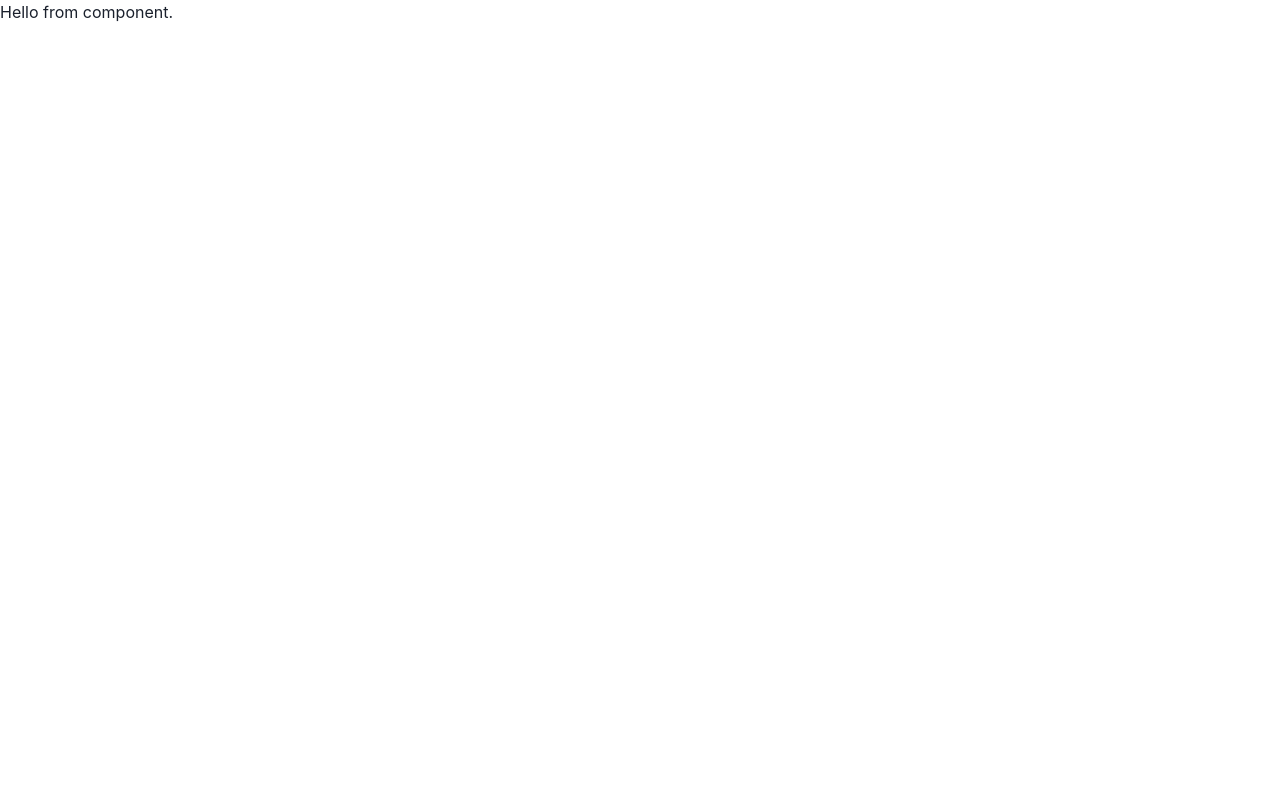
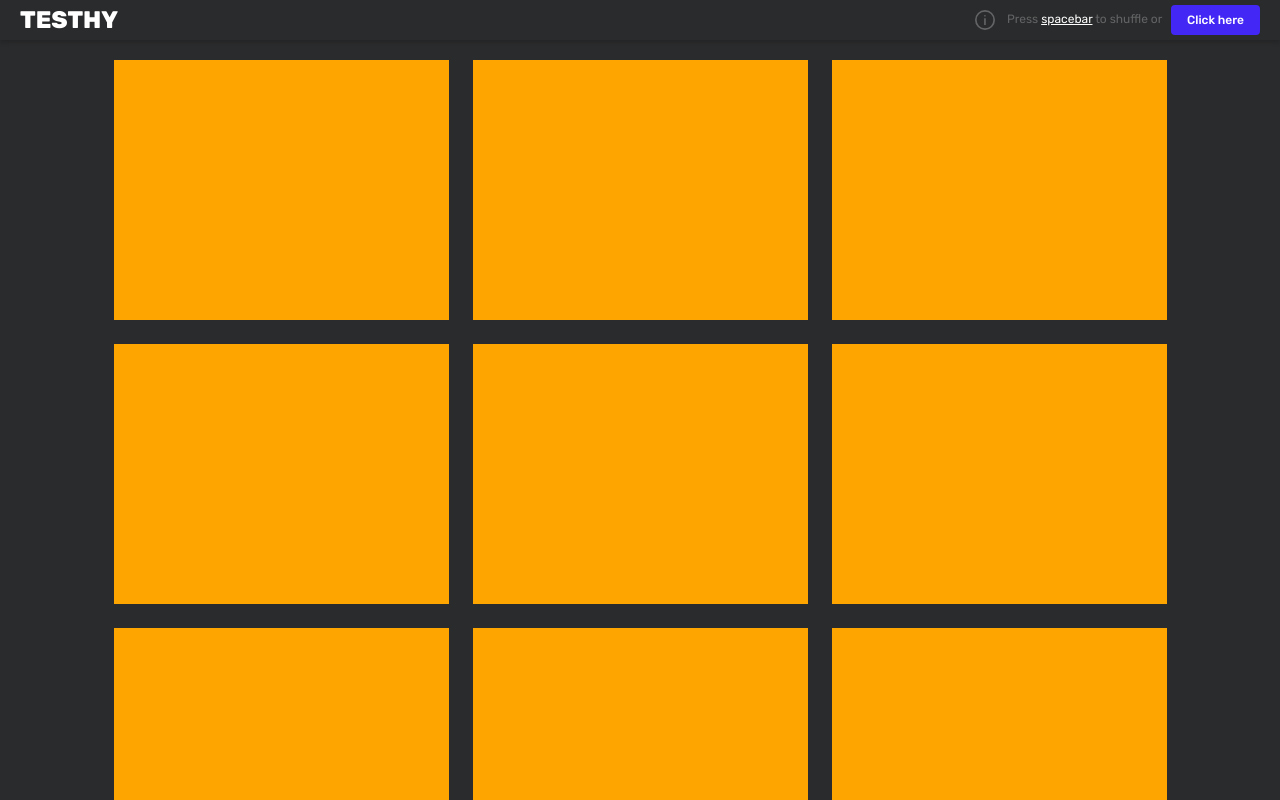
Before and after one commit to eimdum/testhy-entry-task, a React (Create React App) app: page / in a window 1280 px wide. Shown: the top 800 px of the page. Built offline with nearby package versions, Linux system fonts and the light colour scheme.

Commit message:
Feat/layout and components (#2)
* Navigation component without logic.

* WIP with gif item and list component.

* Added border, GiftLock component.

```diff
--- a/package.json
+++ b/package.json
@@ -11,6 +11,7 @@
     "lint:fix": "prettier --write \"src/**/*.{js,jsx,json,ts,tsx}\""
   },
   "dependencies": {
+    "@chakra-ui/icons": "^1.1.1",
     "@chakra-ui/react": "^1.7.4",
     "@emotion/react": "^11",
     "@emotion/styled": "^11",
--- a/public/index.html
+++ b/public/index.html
@@ -5,11 +5,11 @@
         <link rel="icon" href="%PUBLIC_URL%/favicon.ico" />
         <meta name="viewport" content="width=device-width, initial-scale=1" />
         <meta name="theme-color" content="#000000" />
-    <meta
-      name="description"
-      content="Web site created using create-react-app"
-    />
+        <meta name="description" content="Web site created using create-react-app" />
         <link rel="apple-touch-icon" href="%PUBLIC_URL%/logo192.png" />
+        <link rel="preconnect" href="https://fonts.googleapis.com" />
+        <link rel="preconnect" href="https://fonts.gstatic.com" crossorigin />
+        <link href="https://fonts.googleapis.com/css2?family=Rubik:wght@400;500;800&display=swap" rel="stylesheet" />
         <!--
       manifest.json provides metadata used when your web app is installed on a
       user's mobile device or desktop. See https://developers.google.com/web/fundamentals/web-app-manifest/
@@ -24,7 +24,7 @@
       work correctly both with client-side routing and a non-root public URL.
       Learn how to configure a non-root public URL by running `npm run build`.
     -->
-    <title>React App</title>
+        <title>Testhy</title>
     </head>
     <body>
         <noscript>You need to enable JavaScript to run this app.</noscript>
@@ -38,6 +38,5 @@
 
       To begin the development, run `npm start` or `yarn start`.
       To create a production bundle, use `npm run build` or `yarn build`.
-    -->
-  </body>
+    --></body>
 </html>
--- a/src/App.tsx
+++ b/src/App.tsx
@@ -1,7 +1,15 @@
-import { Hello } from "@components/hello";
+import { Flex } from "@chakra-ui/react";
+import { GifList } from "@components/GifList";
+
+import { Navigation } from "@components/Navigation";
 
 const App: React.FC = () => {
-    return <Hello />;
+    return (
+        <Flex flexDir="column" as="main" flex={1} background="custom.gray">
+            <Navigation />
+            <GifList />
+        </Flex>
+    );
 };
 
 export default App;
--- /dev/null
+++ b/src/components/GifIListItem.tsx
@@ -0,0 +1,34 @@
+import { useState } from "react";
+import { Flex, GridItem } from "@chakra-ui/react";
+
+import { GifLock } from "./GifLock";
+
+export const GifListItem: React.FC = () => {
+    const [isHovered, setIsHovered] = useState<boolean>(false);
+    const [isLocked, setIsLocked] = useState<boolean>(false);
+
+    return (
+        <GridItem
+            minW={0}
+            h="260px"
+            bg="orange"
+            _hover={{ cursor: "pointer", boxShadow: "inset 0 0 0 4px #4327f5" }}
+            position="relative"
+            onMouseEnter={() => setIsHovered(true)}
+            onMouseLeave={() => setIsHovered(false)}
+            onClick={() => setIsLocked(!isLocked)}
+        >
+            <Flex w="100%" h="100%" position="absolute" top="0" left="0" color="white" alignItems="flex-end">
+                <Flex
+                    w="100%"
+                    h={14}
+                    position="absolute"
+                    background="linear-gradient(rgba(0, 0, 0, 0), rgba(18, 18, 18, 0.6))"
+                    transition="opacity 250ms ease-in"
+                    opacity={isHovered ? 1 : 0}
+                />
+                <GifLock isHovered={isHovered} isLocked={isLocked} />
+            </Flex>
+        </GridItem>
+    );
+};
--- /dev/null
+++ b/src/components/GifList.tsx
@@ -0,0 +1,14 @@
+import { Grid } from "@chakra-ui/react";
+import { GifListItem } from "./GifIListItem";
+
+export const GifList: React.FC = () => {
+    const placeholderArray = new Array(15).fill(0);
+
+    return (
+        <Grid p={5} gap={6} templateColumns="repeat(auto-fit, minmax(auto, 335px))" justifyContent="center">
+            {placeholderArray.map((_, index) => {
+                return <GifListItem key={index} />;
+            })}
+        </Grid>
+    );
+};
--- /dev/null
+++ b/src/components/GifLock.tsx
@@ -0,0 +1,21 @@
+import { Flex } from "@chakra-ui/react";
+import { LockIcon, UnlockIcon } from "@chakra-ui/icons";
+
+interface GifLockProps {
+    isLocked: boolean;
+    isHovered: boolean;
+}
+
+export const GifLock: React.FC<GifLockProps> = ({ isHovered, isLocked }) => (
+    <Flex m={4} alignItems="center" fontWeight="medium" fontSize={12} h={5} zIndex={1}>
+        {isLocked ? (
+            <>
+                <LockIcon mr={2} /> {isHovered ? "Click to unlock" : null}
+            </>
+        ) : isHovered ? (
+            <>
+                <UnlockIcon mr={2} /> Click to lock
+            </>
+        ) : null}
+    </Flex>
+);
--- /dev/null
+++ b/src/components/Navigation.tsx
@@ -0,0 +1,32 @@
+import { Flex, Text } from "@chakra-ui/react";
+import { InfoOutlineIcon } from "@chakra-ui/icons";
+import { NavigationActionButton } from "./NavigationActionButton";
+
+export const Navigation: React.FC = () => {
+    return (
+        <Flex
+            alignItems="center"
+            px={5}
+            py={{ base: 2, sm: undefined }}
+            as="nav"
+            h={{ base: undefined, sm: 10 }}
+            color="white"
+            boxShadow="0px 2px 5px 0px rgba(0, 0, 0, 0.2)"
+            flexDir={{ base: "column", sm: "row" }}
+        >
+            <Flex fontSize={24} fontWeight="extrabold" textTransform="uppercase" flex={1}>
+                <Text as="h1">Testhy</Text>
+            </Flex>
+            <Flex alignItems="center" fontSize={{ base: 11, sm: 12 }}>
+                <InfoOutlineIcon w={5} h={5} mr={3} color="custom.lightGray" />
+                <Text color="custom.lightGray">
+                    Press{" "}
+                    <Text as="u" color="white">
+                        spacebar
+                    </Text>{" "}
+                    to shuffle or <NavigationActionButton />
+                </Text>
+            </Flex>
+        </Flex>
+    );
+};
--- /dev/null
+++ b/src/components/NavigationActionButton.tsx
@@ -0,0 +1,17 @@
+import { Button } from "@chakra-ui/react";
+
+export const NavigationActionButton: React.FC = () => (
+    <Button
+        h={7.5}
+        fontWeight="medium"
+        background="custom.purple"
+        _hover={{ background: "custom.darkenPurple" }}
+        _active={{ background: "custom.darkenPurple" }}
+        color="white"
+        ml={1.5}
+        fontSize={{ base: 11, sm: 12 }}
+        borderRadius="base"
+    >
+        Click here
+    </Button>
+);
--- a/src/components/hello.tsx
+++ /dev/null
@@ -1,3 +0,0 @@
-export const Hello: React.FC = () => {
-    return <div>Hello from component.</div>;
-};
--- a/src/theme.ts
+++ b/src/theme.ts
@@ -3,6 +3,8 @@ import { extendTheme, SystemStyleObject } from "@chakra-ui/react";
 const global: SystemStyleObject = {
     "html, body": {
         height: "100%",
+        fontFamily: "Rubik, sans-serif",
+        fontSize: "16px",
     },
     "#root": {
         display: "flex",
@@ -12,8 +14,23 @@ const global: SystemStyleObject = {
     },
 };
 
+const colors = {
+    custom: {
+        gray: "#2a2b2c",
+        lightGray: "#636465",
+        purple: "#4327f5",
+        darkenPurple: "#250AD6",
+    },
+};
+
+const sizes = {
+    7.5: "1.875rem",
+};
+
 export const extendedTheme = extendTheme({
     styles: {
         global,
     },
+    colors,
+    sizes,
 });
```
Also changed, not shown: 2 other files (tests, documents, lock files or other folders). Lines whose indentation alone changed are shown as unchanged.
